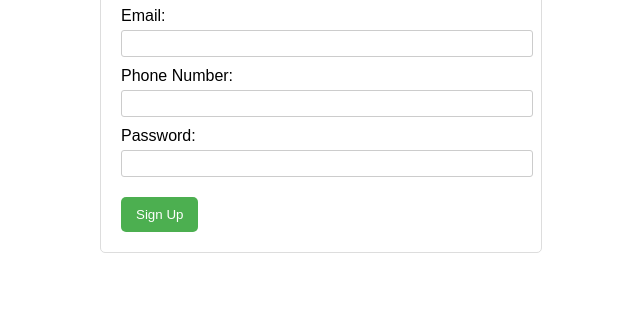
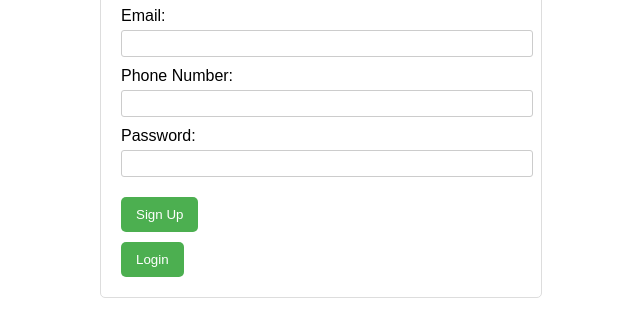
Before and after one commit to slowcoder12/chatapp, a website: page public/index.html in a window 1280 px wide. Shown: the part 202-538 px from the top of the page, without its empty margins (319-959 px from the left). Drawn offline with nearby package versions, Linux system fonts and the light colour scheme.

Commit message:
login frontend

```diff
--- a/public/index.html
+++ b/public/index.html
@@ -28,6 +28,7 @@
         </div>
         <button type="submit">Sign Up</button>
       </form>
+      <a href="login.html"><button>Login</button></a>
     </div>
     <script src="https://cdn.jsdelivr.net/npm/axios/dist/axios.min.js"></script>
     <script src="./js/signup.js"></script>
```
